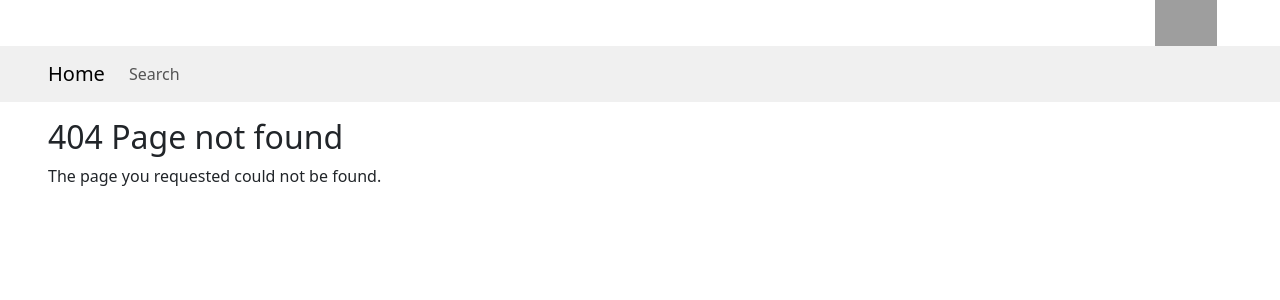
After one commit to NBISweden/vector-oligo-search, a Flask app: template templates/404.html in a window 1280 px wide. The commit adds this page. Shown: the top 300 px of the page. Run offline with Flask 3, Linux system fonts and the light colour scheme; the template is opened without the code that fills it, so the values that code supplies are empty; parts of the project's set-up code (start-up, migrations or seed data) failed here and were passed over; grey boxes are pictures that could not be loaded.

Commit message:
feat: add support for custom pages

```diff
--- a/app.py
+++ b/app.py
@@ -5,7 +5,8 @@ from flask import (
     Response,
     json,
     make_response,
-    jsonify
+    jsonify,
+    redirect
 )
 import io
 import csv
@@ -13,16 +14,17 @@ import logging
 from itertools import chain
 from search.oligo_search import search, search_to_file
 from search.search import SearchError
+import frontmatter
+import markdown
 
 
 logger = logging.getLogger(__name__)
 app = Flask(__name__)
 
 
-
 @app.route('/')
 def root():
-    return render_template('root.html')
+    return redirect("page/home")
 
 
 @app.route('/search', methods=['POST', 'GET'])
@@ -52,6 +54,22 @@ def form():
       error=error,
       status_code=status_code,
     )
+
+
+@app.route('/page/<page_id>', methods=['GET'])
+def page(page_id):
+    page_path = f'pages/{page_id}.md'
+    try:
+        with open(page_path, "r") as f:
+            page_data = frontmatter.load(f)
+            html = markdown.markdown(page_data.content)
+            return render_template(
+                'page.html',
+                content=html,
+                title=page_data.metadata.get('title', "Default title")
+            )
+    except FileNotFoundError:
+        return render_template('404.html', url=f'page/{page_id}'), 404
 
 
 @app.route('/oligo-search')
--- a/requirements.txt
+++ b/requirements.txt
@@ -4,3 +4,5 @@ bio
 matplotlib
 numpy
 openpyxl
+markdown
+python-frontmatter
--- /dev/null
+++ b/templates/404.html
@@ -0,0 +1,8 @@
+{% extends "base.html" %}
+{% block title %}Vector oligo search: 404{% endblock %}
+{% block content %}
+<div class="container-fluid px-lg-5 py-3">
+  <h2>404 Page not found</h2>
+  <p>The page you requested could not be found.</p>
+</div>
+{% endblock %}
--- a/templates/base.html
+++ b/templates/base.html
@@ -89,7 +89,7 @@
 
       <div class="collapse navbar-collapse" id="navbarSupportedContent">
         <ul class="navbar-nav mr-auto mt-2 mt-lg-0">
-          </li><li class="nav-item">
+          <li class="nav-item">
             <a class="nav-link" href="/search">Search</a>
           </li>
         </ul>
```
Also changed, not shown: pages/home.md (added, +6 -0 lines), templates/page.html (added, +9 -0 lines).
